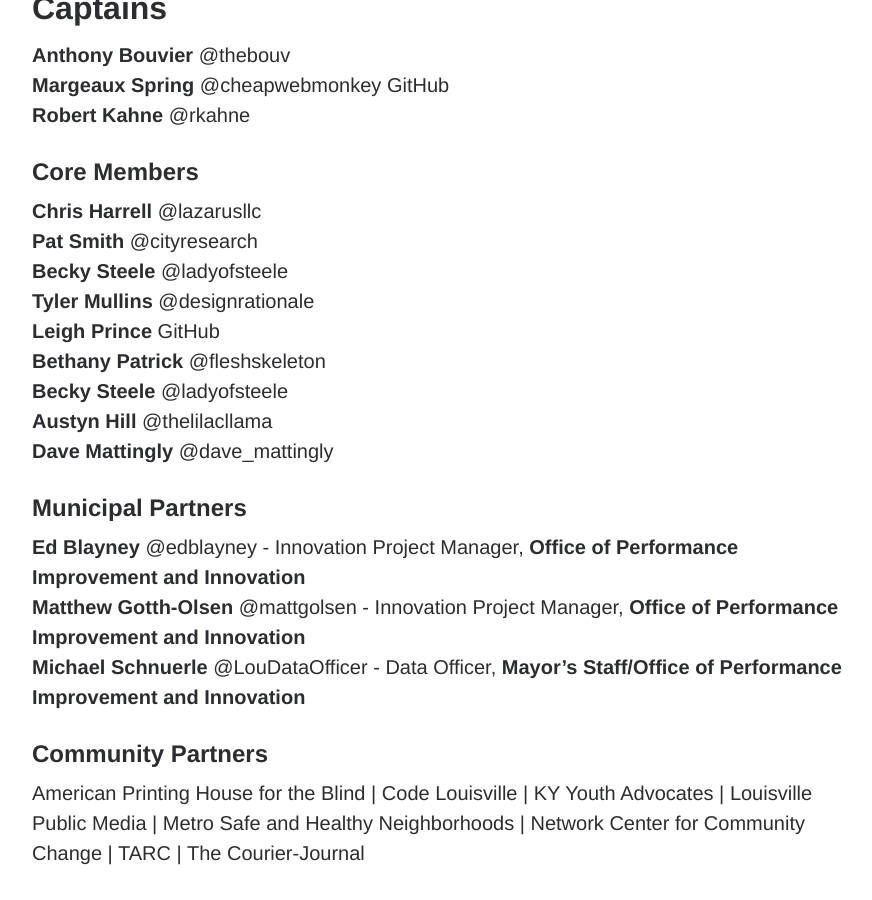
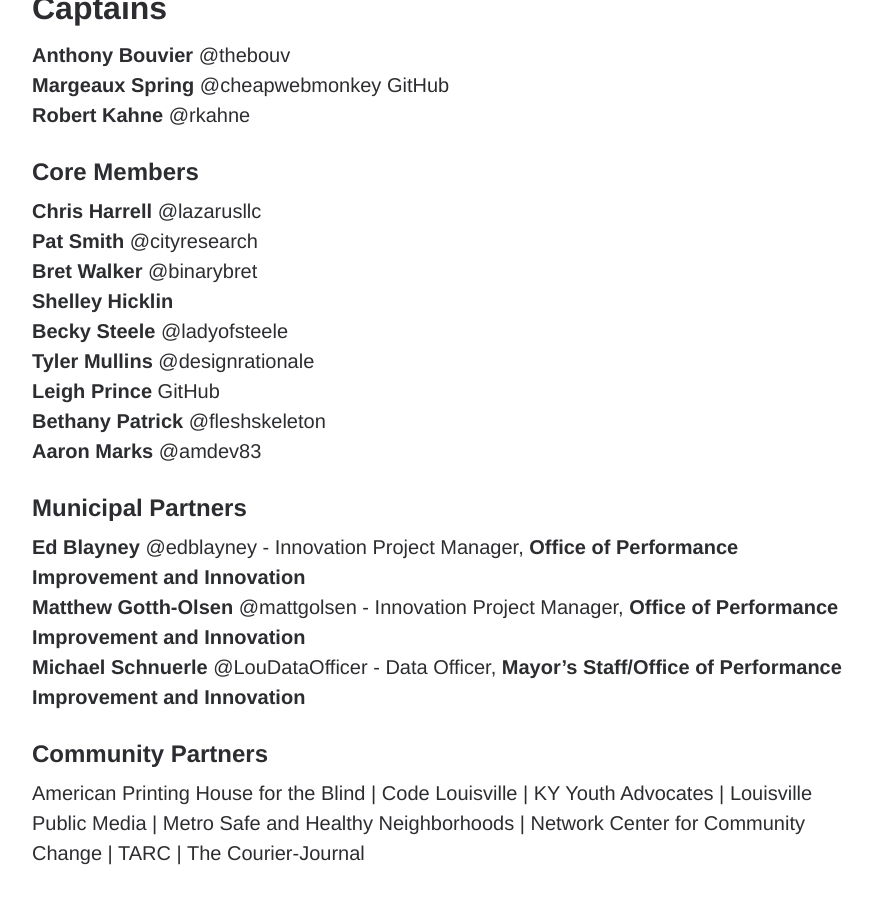
Before and after one commit to civicdata/civicdata.github.io, a Jekyll site: the page built from about.md, in a window 1280 px wide and 900 px high, scrolled down 835 px. Shown: the whole window, without its empty margins (112-984 px from the left). Built offline with Jekyll 4.4.1, drawn with Linux system fonts in a browser that asks for light colours; comment, search, counter and statistics services are not loaded.

Commit message:
updated core member list

```diff
--- a/about.md
+++ b/about.md
@@ -25,14 +25,13 @@ __Robert Kahne__  [@rkahne](https://twitter.com/rkahne){:target="_blank"}
 ### Core Members
 __Chris Harrell__  [@lazarusllc](https://twitter.com/LazarusLLC){:target="_blank"}
 __Pat Smith__ [@cityresearch](https://twitter.com/CityResearch){:target="_blank"}
+__Bret Walker__ [@binarybret](https://twitter.com/BinaryBret){:target="_blank"}
+__Shelley Hicklin__
 __Becky Steele__ [@ladyofsteele](https://twitter.com/ladyofsteele){:target="_blank"}
 __Tyler Mullins__ [@designrationale](https://twitter.com/designrationale){:target="_blank"}
 __Leigh Prince__ [GitHub](https://github.com/leighPri){:target="_blank"}
 __Bethany Patrick__ [@fleshskeleton](https://twitter.com/fleshskeleton){:target="_blank"}
-__Becky Steele__ [@ladyofsteele](https://twitter.com/ladyofsteele){:target="_blank"}
-__Austyn Hill__ [@thelilacllama](https://twitter.com/thelilacllama){:target="_blank"}
-__Dave Mattingly__  [@dave_mattingly](https://twitter.com/dave_mattingly){:target="_blank"}
-
+__Aaron Marks__ [@amdev83](https://twitter.com/amdev83){:target="_blank"}
 
 ### Municipal Partners
 __Ed Blayney__ [@edblayney](https://twitter.com/edblayney){:target="_blank"} - Innovation Project Manager, [__Office of Performance Improvement and Innovation__](https://louisvilleky.gov/government/performance-improvement-innovation/about-us){:target="_blank"}
```
